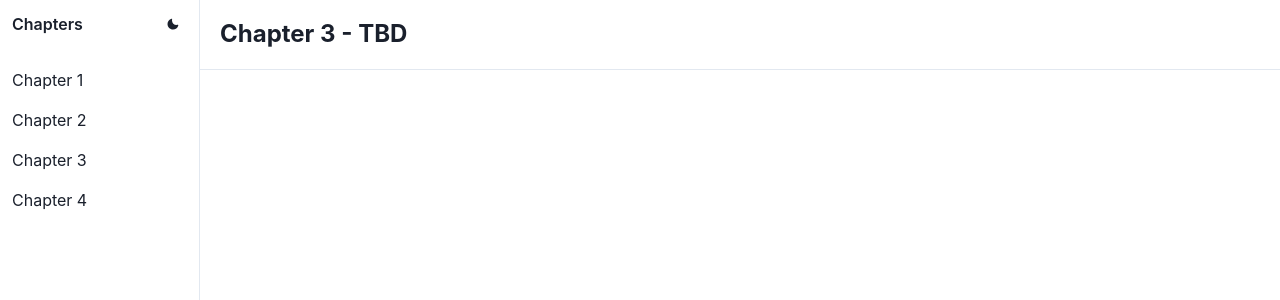
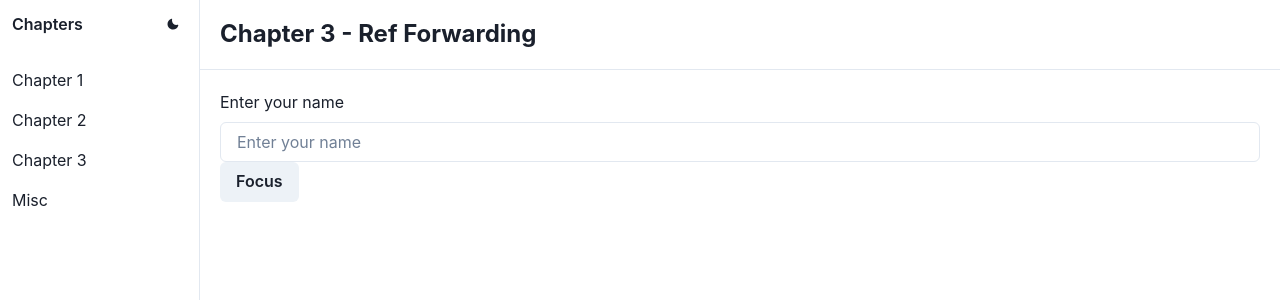
Before and after one commit to rumoravenue/rumor-react-training-a3, a React (Create React App) app: page /chapter3 in a window 1280 px wide. Shown: the top 300 px of the page. Built offline with nearby package versions, Linux system fonts and the light colour scheme.

Commit message:
add chapters

```diff
--- a/package.json
+++ b/package.json
@@ -58,7 +58,6 @@
     "eslint-config-prettier": "^9.1.0",
     "eslint-plugin-prettier": "^5.0.0",
     "eslint-plugin-react-hooks": "^4.6.0",
-    "eslint-plugin-react-refresh": "^0.4.3",
     "eslint-plugin-unused-imports": "^3.0.0",
     "prettier": "^3.0.3",
     "typescript": "^5.4.3"
--- a/src/App.tsx
+++ b/src/App.tsx
@@ -5,7 +5,7 @@ import ChapterLayout from './ChapterLayout'
 import Chapter1 from './chapters/chapter1'
 import Chapter2 from './chapters/chapter2'
 import Chapter3 from './chapters/chapter3'
-import Chapter4 from './chapters/chapter4'
+import Chapter4 from './chapters/misc'
 
 export const App = () => (
   <ChakraProvider theme={theme}>
@@ -53,15 +53,15 @@ export const App = () => (
             <Route
               path="chapter3"
               element={
-                <ChapterLayout title="Chapter 3 - TBD">
+                <ChapterLayout title="Chapter 3 - Ref Forwarding">
                   <Chapter3 />
                 </ChapterLayout>
               }
             />
             <Route
-              path="chapter4"
+              path="misc"
               element={
-                <ChapterLayout title="Chapter 4 - TBD">
+                <ChapterLayout title="Misc">
                   <Chapter4 />
                 </ChapterLayout>
               }
--- a/src/Sidebar.tsx
+++ b/src/Sidebar.tsx
@@ -31,8 +31,8 @@ const Sidebar = () => {
       <Link as={ReactRouterLink} to="/chapter3">
         Chapter 3
       </Link>
-      <Link as={ReactRouterLink} to="/chapter4">
-        Chapter 4
+      <Link as={ReactRouterLink} to="/misc">
+        Misc
       </Link>
     </VStack>
   )
--- a/src/chapters/chapter3/Chapter3.tsx
+++ b/src/chapters/chapter3/Chapter3.tsx
@@ -1,7 +1,25 @@
-import { Box } from '@chakra-ui/react'
+import { Box, Button } from '@chakra-ui/react'
+import Input from './components/Input'
+import { useRef } from 'react'
 
 const Chapter3 = () => {
-  return <Box></Box>
+  /**
+   * Tell useRef to expect HTMLInputRef
+   */
+  const inputRef = useRef<HTMLInputElement>(null)
+  const handleFocusClick = () => inputRef.current && inputRef.current.focus()
+
+  return (
+    <Box>
+      <Input
+        /** Input component will forward the DOM node ref to this ref */
+        ref={inputRef}
+        label="Enter your name"
+        placeholder="Enter your name"
+      />
+      <Button onClick={handleFocusClick}>Focus</Button>
+    </Box>
+  )
 }
 
 export default Chapter3
--- /dev/null
+++ b/src/chapters/chapter3/components/Input.tsx
@@ -0,0 +1,23 @@
+import { Input, InputProps, VStack } from '@chakra-ui/react'
+import React, { ForwardRefRenderFunction } from 'react'
+
+/**
+ * By extending these props
+ * our Input component would start accepting
+ * all the props that are supported by Chakra Input element
+ */
+interface IProps extends InputProps {
+  label?: string
+}
+
+const ForwardRefInput: ForwardRefRenderFunction<HTMLInputElement, IProps> = (
+  { label, ...props },
+  ref
+) => (
+  <VStack alignItems="flex-start">
+    {label ? <label>{label}</label> : null}
+    <Input ref={ref} {...props} />
+  </VStack>
+)
+
+export default React.forwardRef(ForwardRefInput)
--- a/src/chapters/chapter4/Chapter4.tsx
+++ /dev/null
@@ -1,7 +0,0 @@
-import { Box } from '@chakra-ui/react'
-
-const Chapter4 = () => {
-  return <Box></Box>
-}
-
-export default Chapter4
--- a/src/chapters/chapter4/index.tsx
+++ /dev/null
@@ -1,2 +0,0 @@
-import Chapter4 from './Chapter4'
-export default Chapter4
--- /dev/null
+++ b/src/chapters/misc/Misc.tsx
@@ -0,0 +1,11 @@
+import { Box, Text } from '@chakra-ui/react'
+
+const Misc = () => {
+  return (
+    <Box>
+      <Text>Feel free to explore anything else here!</Text>
+    </Box>
+  )
+}
+
+export default Misc
--- /dev/null
+++ b/src/chapters/misc/index.tsx
@@ -0,0 +1,2 @@
+import Misc from './Misc'
+export default Misc
--- a/tsconfig.json
+++ b/tsconfig.json
@@ -5,6 +5,7 @@
     "lib": ["ES2020", "DOM", "DOM.Iterable"],
     "module": "ESNext",
     "skipLibCheck": true,
+    "allowSyntheticDefaultImports": true,
 
     /* Bundler mode */
     "moduleResolution": "Node",
```
Also changed, not shown: .eslintrc.js.
